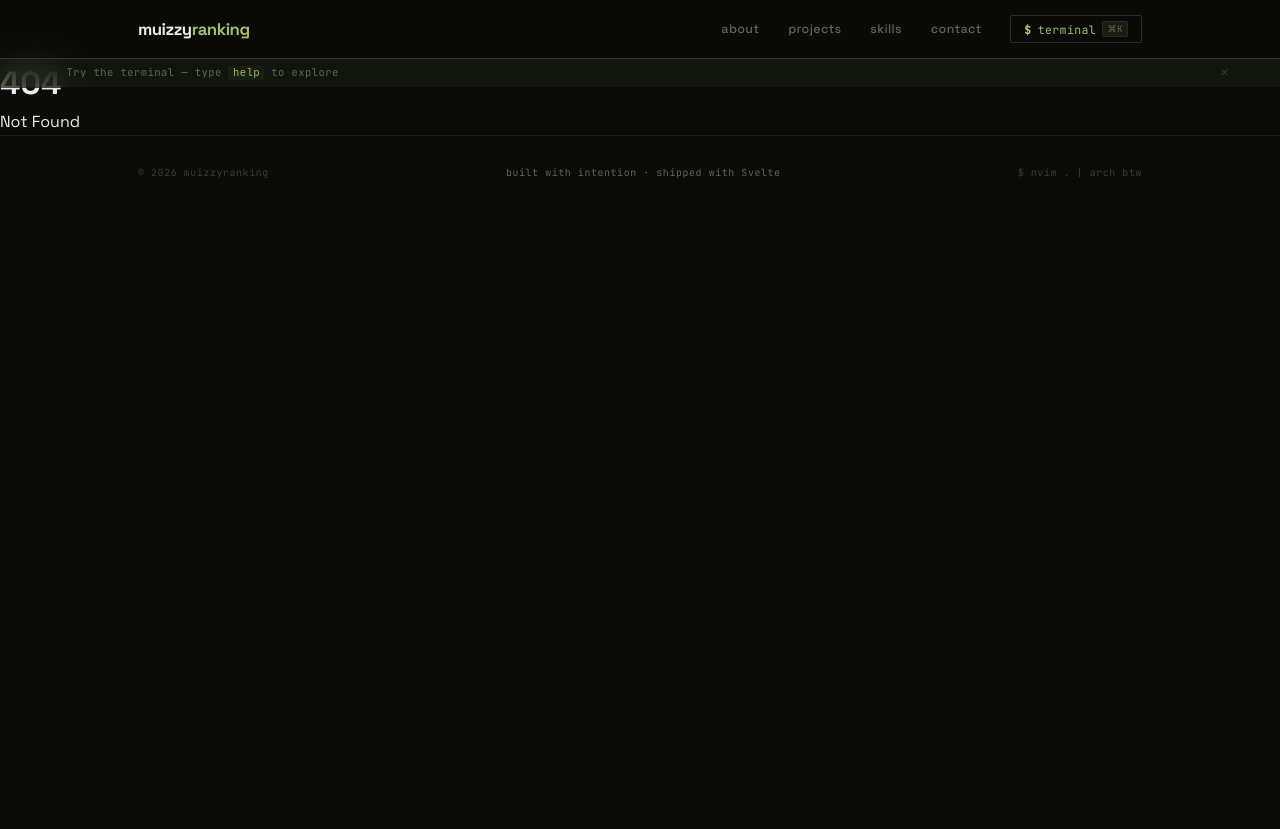
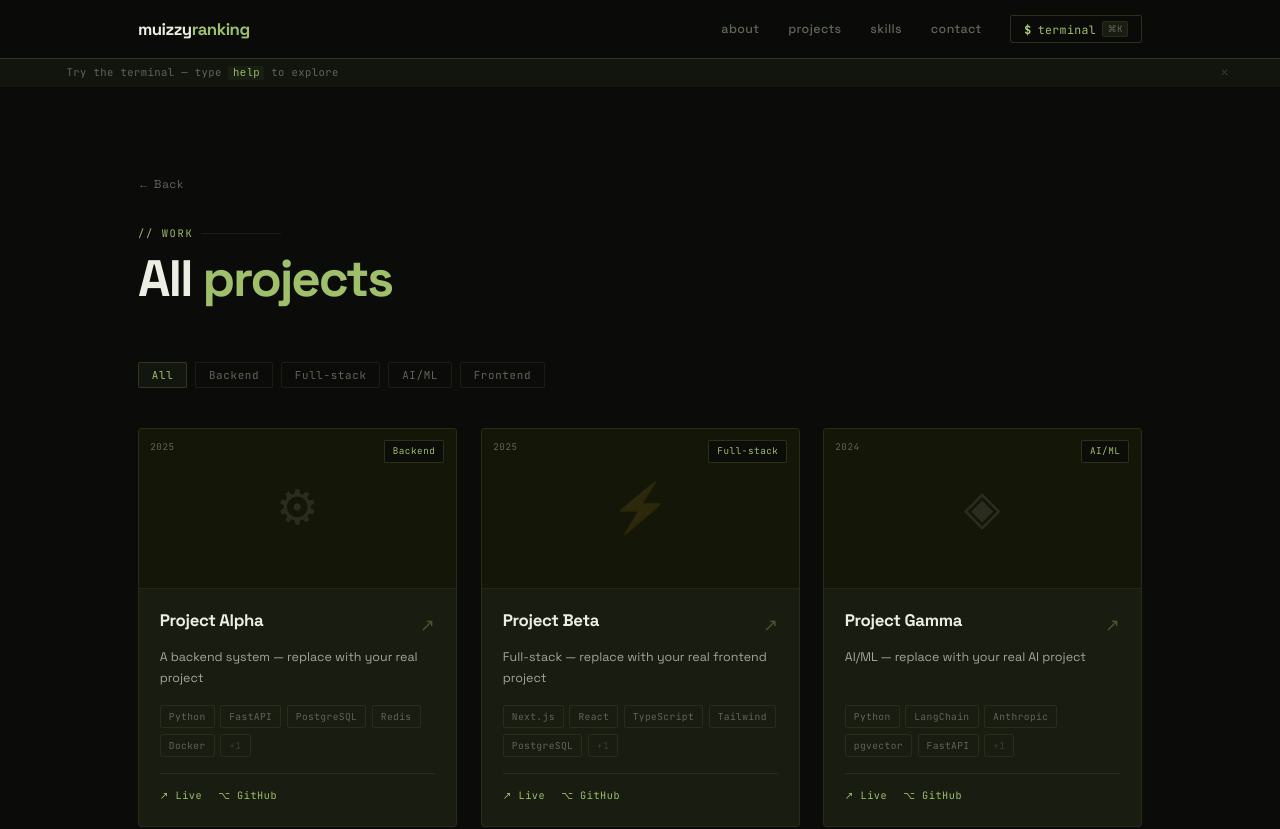
Before and after one commit to Muizzyranking/svelte-portfolio, a SvelteKit app: page /projects in a window 1280 px wide. Before the commit this address had no page. Shown: the top 829 px of the page. Before the commit the page ends 800 px from the top, so only its background shows below. Built offline with nearby package versions, Linux system fonts and the light colour scheme; a web font is replaced by a local one.

Commit message:
feat: implement projects listing page

```diff
--- /dev/null
+++ b/src/routes/projects/+page.svelte
@@ -0,0 +1,95 @@
+<script lang="ts">
+  import ProjectCard from '$lib/components/ProjectCard.svelte';
+  import { projects } from '$lib/data/projects';
+
+  const categories = ['All', ...new Set(projects.map(p => p.category))];
+  let active = 'All';
+
+  $: filtered = active === 'All' ? projects : projects.filter(p => p.category === active);
+</script>
+
+<svelte:head>
+  <title>Projects — Muiz Oyebowale</title>
+  <meta name="description" content="A collection of projects by Muiz Oyebowale — backend systems, AI/ML, and full-stack engineering." />
+</svelte:head>
+
+<div class="section-inner">
+  <a href="/" class="back-link">← Back</a>
+
+  <div class="page-header">
+    <div class="section-label">// work</div>
+    <h1 class="section-title">All <span>projects</span></h1>
+  </div>
+
+  <div class="filter-row" role="tablist" aria-label="Filter projects by category">
+    {#each categories as cat}
+      <button
+        class="filter-btn"
+        class:active={active === cat}
+        on:click={() => (active = cat)}
+        role="tab"
+        aria-selected={active === cat}
+      >
+        {cat}
+      </button>
+    {/each}
+  </div>
+
+  <div class="projects-grid">
+    {#each filtered as project (project.slug)}
+      <ProjectCard {project} />
+    {/each}
+  </div>
+</div>
+
+<style>
+  .back-link {
+    display: inline-block;
+    font-size: 0.72rem;
+    color: var(--text3);
+    letter-spacing: 0.06em;
+    margin-bottom: 2rem;
+    text-decoration: none;
+    transition: color 0.2s;
+  }
+  .back-link:hover { color: var(--green); opacity: 1; }
+
+  .page-header { margin-bottom: 2rem; }
+
+  .filter-row {
+    display: flex;
+    gap: 0.5rem;
+    flex-wrap: wrap;
+    margin-bottom: 2.5rem;
+  }
+
+  .filter-btn {
+    font-family: var(--mono);
+    font-size: 0.68rem;
+    color: var(--text3);
+    background: transparent;
+    border: 1px solid var(--border);
+    padding: 0.3rem 0.8rem;
+    border-radius: var(--radius-sm);
+    cursor: pointer;
+    letter-spacing: 0.06em;
+    transition: all 0.2s;
+  }
+
+  .filter-btn:hover,
+  .filter-btn.active {
+    color: var(--green);
+    border-color: var(--border2);
+    background: var(--green-faint);
+  }
+
+  .projects-grid {
+    display: grid;
+    grid-template-columns: repeat(auto-fill, minmax(300px, 1fr));
+    gap: 1.5rem;
+  }
+
+  @media (max-width: 600px) {
+    .projects-grid { grid-template-columns: 1fr; }
+  }
+</style>
```
